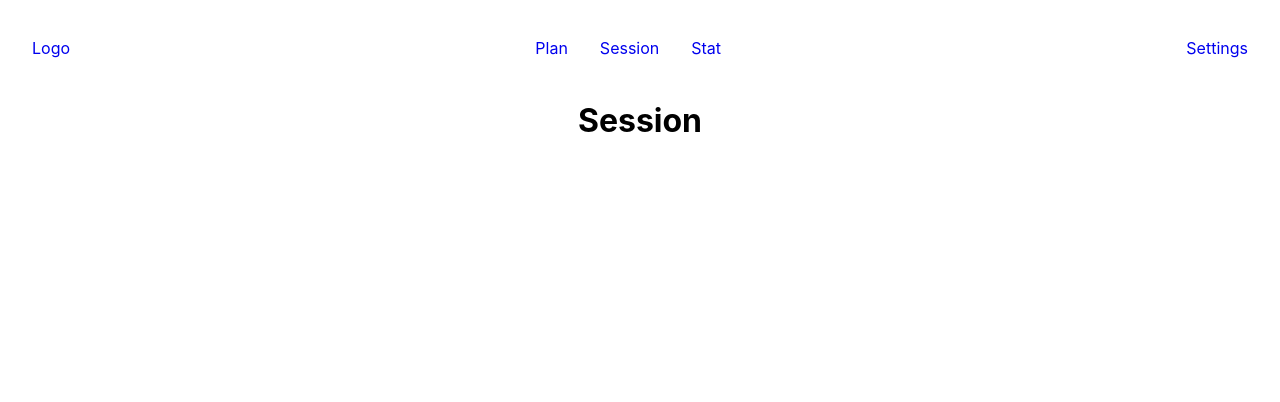
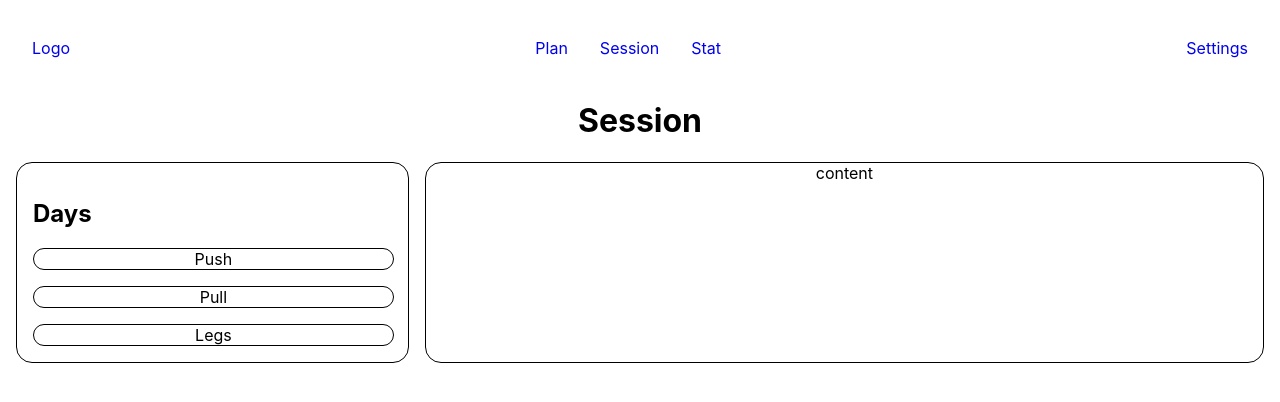
Before and after one commit to JayQkew/workout-tracking-app, a React (Create React App) app: page /session in a window 1280 px wide. Shown: the top 402 px of the page. Built offline with nearby package versions, Linux system fonts and the light colour scheme; the HTML template or start-up script is replaced by a standard one.

Commit message:
general ui for plan and sessions

```diff
--- /dev/null
+++ b/src/Components/AllSessions/AllSessions.css
@@ -0,0 +1,20 @@
+.sessions-list{
+    display: flex;
+    flex-direction: column;
+    justify-content: center;
+    align-self: baseline;
+    gap: 1rem;
+    list-style: none;
+    width: 100%;
+    padding: 0px;
+    margin: 0px;
+}
+
+.sessions-list li{
+    display: flex;
+    justify-content: center;
+    text-align: center;
+    width: 100%;
+    border: 1px solid black;
+    border-radius: 1rem;
+}
--- /dev/null
+++ b/src/Components/AllSessions/AllSessions.jsx
@@ -0,0 +1,23 @@
+import './AllSessions.css'
+import SessionCard from '../SessionCard/SessionCard';
+
+function AllSessions(props){
+    const sessions = [
+        "Push",
+        "Pull",
+        "Legs"
+    ]
+
+    return(
+        <>
+            <h2>Days</h2>
+            <ul className="sessions-list">
+                {sessions.map((s, i) => {
+                    return <SessionCard session={s} id={i}/>
+                })}
+            </ul>
+        </>
+    );
+}
+
+export default AllSessions;
--- /dev/null
+++ b/src/Components/SessionCard/SessionCard.jsx
@@ -0,0 +1,10 @@
+function SessionCard(props){
+    const { session, id } = props
+    return(
+        <li key={id}>
+            {session}
+        </li>
+    )
+}
+
+export default SessionCard;
--- a/src/Pages/Desktop/Plan.jsx
+++ b/src/Pages/Desktop/Plan.jsx
@@ -1,4 +1,3 @@
-import React from "react";
 import './PageContent.css'
 
 import PageHeader from "../../Components/PageHeader/PageHeader";
--- a/src/Pages/Desktop/Session.jsx
+++ b/src/Pages/Desktop/Session.jsx
@@ -1,9 +1,21 @@
-import React from "react";
+import './PageContent.css'
+
 import PageHeader from '../../Components/PageHeader/PageHeader'
+import AllSessions from '../../Components/AllSessions/AllSessions'
 
 function Session(){
     return(
-        <PageHeader page='Session'/>
+        <main>
+            <PageHeader page='Session'/>
+            <section className="main-content">
+                <aside className="side-cards">
+                    <AllSessions/>
+                </aside>
+                <section className="main-cards">
+                    content
+                </section>
+            </section>
+        </main>
     )
 }
 
```
Also changed, not shown: src/Components/SessionCard/SessionCard.css (added).
